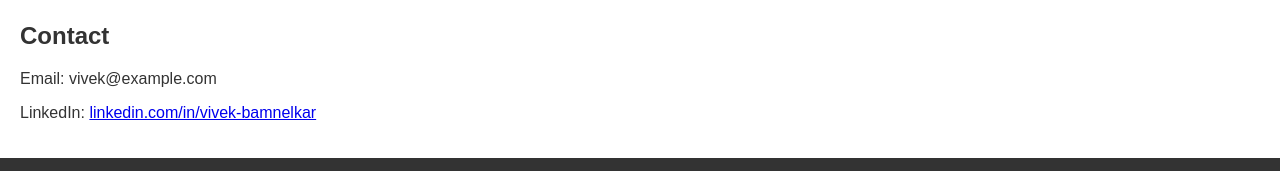
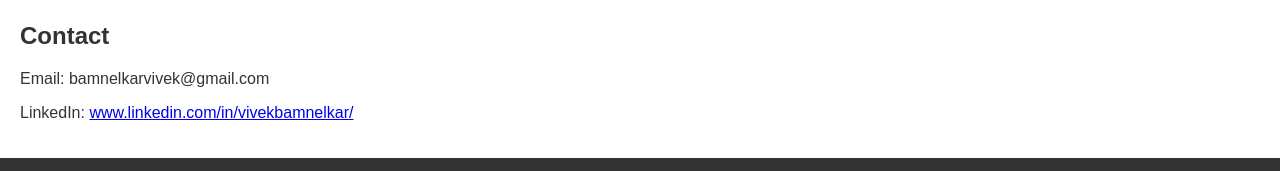
Before and after one commit to bamnelkarvivek/bamnelkarvivek.github.io, a plain HTML site: page index.html in a window 1280 px wide. Shown: the part 836-1007 px from the top of the page. Drawn offline with Linux system fonts and the light colour scheme.

Commit message:
Updated contact info

```diff
--- a/index.html
+++ b/index.html
@@ -44,8 +44,8 @@
 
 <section id="contact">
   <h2>Contact</h2>
-  <p>Email: vivek@example.com</p>
-  <p>LinkedIn: <a href="https://linkedin.com/in/vivek-bamnelkar">linkedin.com/in/vivek-bamnelkar</a></p>
+  <p>Email: bamnelkarvivek@gmail.com</p>
+  <p>LinkedIn: <a href="https://www.linkedin.com/in/vivekbamnelkar/">www.linkedin.com/in/vivekbamnelkar/</a></p>
 </section>
 
 <footer>
```
